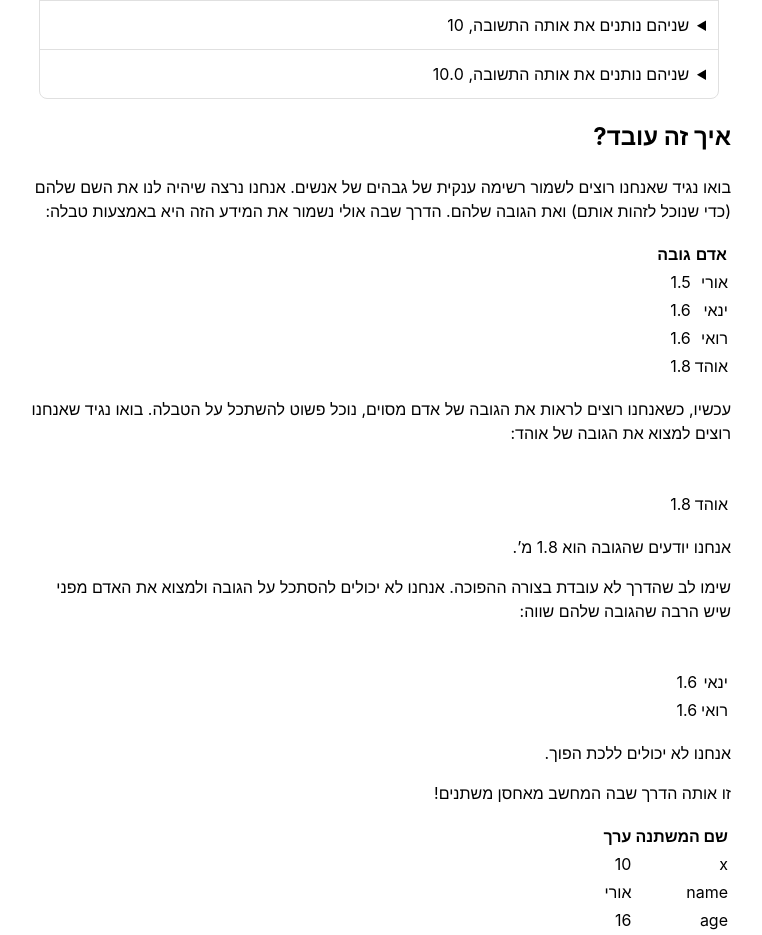
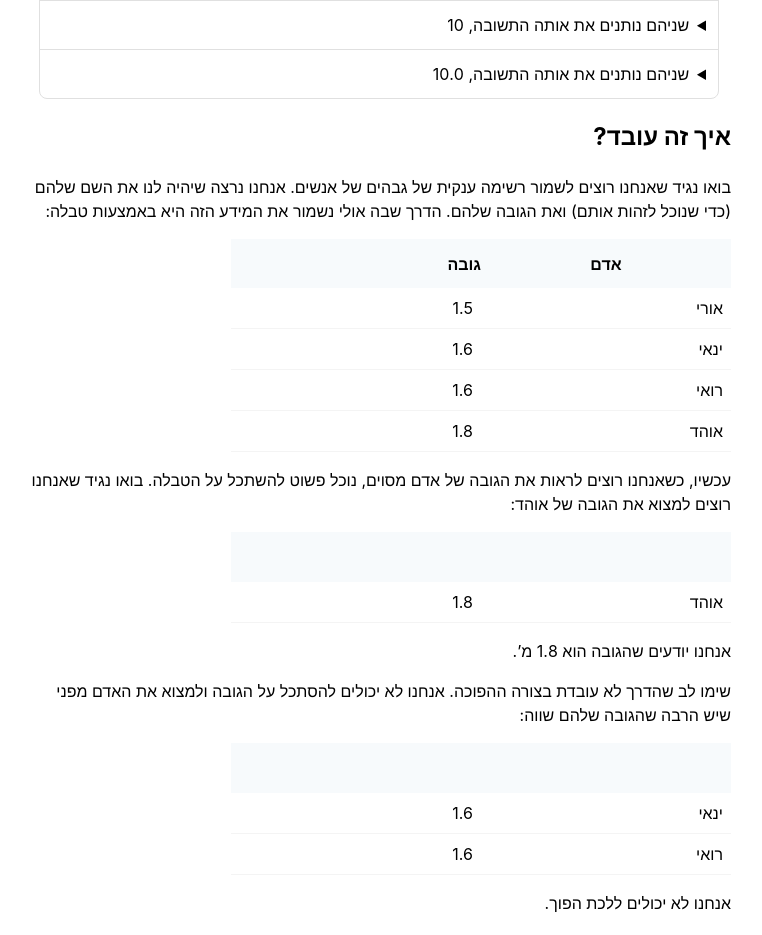
Before and after one commit to sheepsixteen/schools, a Jekyll site: the page built from _posts/2020-10-03-lesson-2.md, in a window 1280 px wide. Shown: the part 3775-4710 px from the top of the page, without its empty margins (261-1023 px from the left). Built offline with Jekyll 4.4.1, drawn with Linux system fonts in a browser that asks for light colours; nearby versions of some CDN libraries; a script that is not in the unit is left out.

Commit message:
Fix table formatting

```diff
--- /dev/null
+++ b/_plugins/wrap_tables.rb
@@ -0,0 +1,9 @@
+module Kramdown
+  module Converter
+    class SheepHtml < Html
+      def convert_table(el, indent)
+        %Q(<div class="table-wrapper">#{super(el, indent)}</div>)
+      end
+    end
+  end
+end
--- a/_sass/markdown_content.sass
+++ b/_sass/markdown_content.sass
@@ -15,8 +15,22 @@
     code
       background-color: inherit
 
+  .table-wrapper
+    width: 100%
+    max-height: 50em
+    overflow: scroll
+
   table
-    overflow-x: scroll
+    border-collapse: collapse
+
+    th
+      background-color: #F7FAFC
+      padding: .8em 0
+
+    td
+      padding: .5em
+      min-width: 250px
+      border-bottom: 1px solid #F4F4F4
 
   #mission
     background-color: #F5F5F5
```
